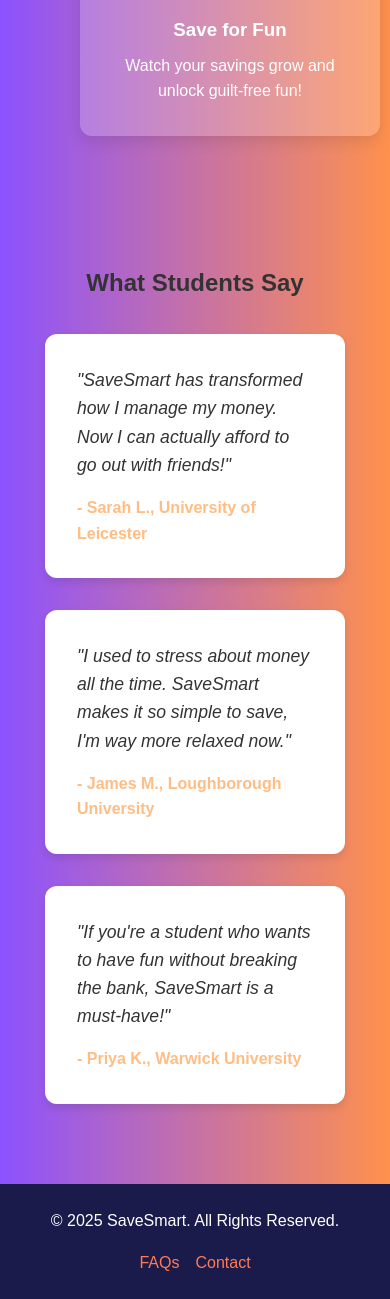
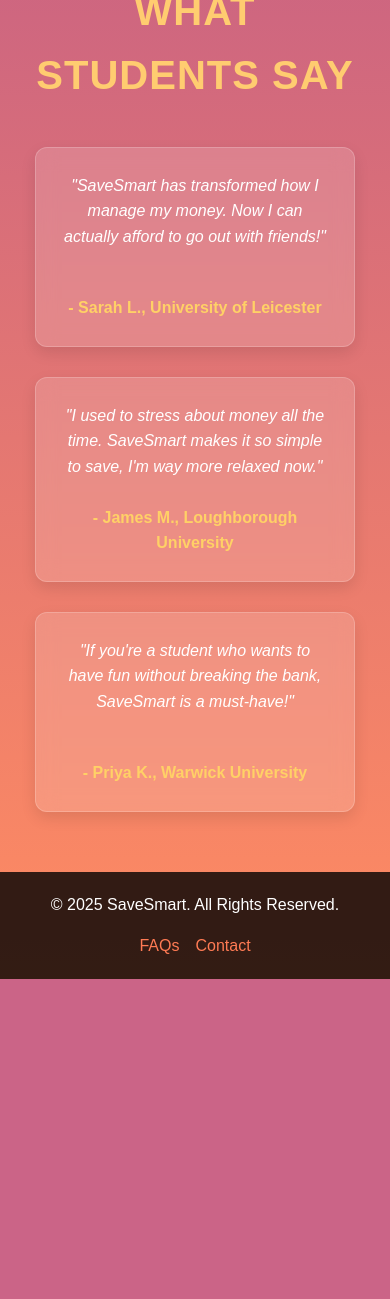
Before and after one commit to rezneac/Group6, a Flask app: page / in a window 390 px wide. Shown: the part 1720-3019 px from the top of the page. After the commit the page ends 2699 px from the top, so only its background shows below. Run offline with Flask 3, Linux system fonts and the light colour scheme.

Commit message:
redesigning the frontend!

```diff
--- a/static/styles.css
+++ b/static/styles.css
@@ -8,51 +8,65 @@
 
 body {
     line-height: 1.6;
-    color: #333;
+    font-family: 'Poppins', sans-serif;
+    margin: 0;
+    padding: 0;
+    display: flex;
+    flex-direction: column;
+    align-items: center;
+    justify-content: center;
+    min-height: 100vh;
+    background: linear-gradient(180deg, rgba(106, 13, 173, 0.9), rgba(255, 127, 80, 0.9)); /* Same as Hero */
+    color: white;
 }
 
 /* Header */
 header {
-    background-color: #1b1b4b;
-    color: #fff;
-    padding: 1rem 2rem;
-    position: sticky;
+    width: 100%;
+    position: fixed;
     top: 0;
-    z-index: 1000;
-    box-shadow: 0px 4px 6px rgba(0, 0, 0, 0.1);
+    left: 0;
+    background: rgba(0, 0, 0, 0.7); /* Semi-transparent for sleek look */
+    backdrop-filter: blur(5px); /* Frosted effect */
+    z-index: 100;
+    padding: 15px 0;
 }
 
 .navbar {
     display: flex;
     justify-content: space-between;
     align-items: center;
+    max-width: 1200px;
+    margin: 0 auto;
+    padding: 0 20px;
 }
 
 .logo {
-    font-size: 1.8rem;
+    font-size: 22px;
     font-weight: bold;
-    color: #ff7b54;
+    color: white;
     text-decoration: none;
 }
 
 .nav-links {
     display: flex;
-    gap: 1.5rem;
+    gap: 20px;
     list-style: none;
 }
-
-.nav-links li a {
-    color: #fff;
-    text-decoration: none;
-    padding: 0.5rem 1rem;
-    border-radius: 8px;
-    transition: background-color 0.3s ease, color 0.3s ease;
-    font-weight: 500;
+.nav-links li {
+    display: inline-block;
 }
 
-.nav-links li a:hover {
-    background-color: #ff7b54;
-    color: #2b2b52;
+.nav-links a {
+    color: white;
+    text-decoration: none;
+    font-size: 16px;
+    font-weight: 500;
+    transition: 0.3s;
+}
+
+.nav-links a:hover {
+    color: #FF7F50; /* Soft orange hover effect */
 }
 
 .hamburger {
@@ -158,106 +172,167 @@ header {
     background-color: #ff7b54;
 }
 
+/* Smooth Wave Section Divider */
 .features {
-    text-align: center;
-    padding: 3rem;
-    background: linear-gradient(to right, #8c52ff, #ff914d); /* Keep the gradient */
-    color: #fff; /* Ensure text is white for contrast */
+    position: relative;
+    background: none; /* Subtle transparency for depth */
+    backdrop-filter: blur(10px); /* Glass effect */
+    padding: 80px 10%;
+    border-radius: 30px; /* Soft, modern edges */
+    overflow: hidden;
 }
 
-.features-container {
-    display: grid;
-    grid-template-columns: repeat(auto-fit, minmax(300px, 1fr));
-    gap: 2rem;
-    margin-top: 0; /* Removed negative margin */
-    padding: 2rem; /* Added padding to the container */
+/* Wavy Divider */
+.features::before {
+    content: "";
+    position: absolute;
+    top: -50px;
+    left: 0;
+    width: 100%;
+    height: 100px;
+    background: url('your-wave.svg') no-repeat center center/cover;
 }
 
-.feature-card {
-    background-color: rgba(255, 255, 255, 0.2); /* Semi-transparent white */
-    border-radius: 12px;
-    box-shadow: 0 6px 15px rgba(0, 0, 0, 0.1);
-    overflow: hidden;
-    transition: transform 0.3s ease, box-shadow 0.3s ease;
+/* Feature Card Style */
+.feature {
     display: flex;
-    flex-direction: column;
-    justify-content: space-between; /* Distribute space between elements */
-    align-items: center; /* Center horizontally */
-    padding: 2rem; /* Add padding to the card content */
-    text-align: center; /* Center text within the card */
+    align-items: center;
+    gap: 20px;
+    padding: 30px;
+    background: rgba(255, 255, 255, 0.2); /* Translucent background */
+    border-radius: 20px;
+    box-shadow: 0 4px 20px rgba(0, 0, 0, 0.1);
+    backdrop-filter: blur(20px); /* More depth */
+    transition: transform 0.3s ease-in-out, box-shadow 0.3s ease-in-out;
+    margin-bottom: 30px;
 }
 
-.feature-card:hover {
-    transform: translateY(-10px);
-    box-shadow: 0 8px 20px rgba(0, 0, 0, 0.15);
+/* Hover Effect - Lifts Card & Adds Glow */
+.feature:hover {
+    transform: translateY(-5px);
+    box-shadow: 0 10px 30px rgba(0, 0, 0, 0.15);
 }
 
-.feature-card img {
-    width: 150px; /* Adjust image size */
-    height: 150px;
-    object-fit: contain; /* Make sure the image fits within the container */
-    margin-bottom: 1rem;
+/* Icon Styling */
+.icon img {
+    width: 60px;
+    transition: transform 0.3s ease-in-out;
 }
 
-.feature-card h3 {
-    margin-bottom: 0.5rem;
+/* Subtle Icon Animation */
+.feature:hover .icon img {
+    transform: scale(1.1) rotate(5deg);
 }
 
-.feature-card p {
-    flex-grow: 1; /* Allow the paragraph to take up available space */
+/* Gradient Glow Effect */
+.feature h3 {
+    font-size: 22px;
+    background: linear-gradient(45deg, #ff8c00, #ff1e56);
+    -webkit-background-clip: text;
+    -webkit-text-fill-color: transparent;
 }
 
-/* Testimonials */
-.testimonials {
-    text-align: center;
-    padding: 3rem;
-    background: linear-gradient(to right, #8c52ff, #ff914d);
-    background-color: #f9f9fb;
-    color: #333; /* Changed text color */
+/* Smooth Scroll Animations */
+.feature {
+    opacity: 0;
+    transform: translateY(30px);
+    transition: opacity 0.6s ease-out, transform 0.6s ease-out;
 }
 
+.feature:nth-child(1) { transition-delay: 0.2s; }
+.feature:nth-child(2) { transition-delay: 0.4s; }
+.feature:nth-child(3) { transition-delay: 0.6s; }
+
+.reveal .feature {
+    opacity: 1;
+    transform: translateY(0);
+}
+
+
+/* Testimonials Section */
+.testimonials {
+    padding: 60px 20px;
+    text-align: center;
+    background: none;
+    color: white;
+}
+
+/* Title Styling */
+.testimonials h2 {
+    font-size: 2.5rem;
+    color: #ffcc70; /* Soft golden accent for contrast */
+    margin-bottom: 40px;
+    font-weight: 700;
+    letter-spacing: 1px;
+    text-transform: uppercase;
+}
+
+/* Testimonial container */
 .testimonial-container {
-    max-width: 900px;
-    margin: 2rem auto;
     display: flex;
     flex-wrap: wrap;
     justify-content: center;
-    gap: 2rem;
+    gap: 30px;
+    max-width: 1200px;
+    margin: 0 auto;
 }
 
+/* Individual testimonial cards */
 .testimonial {
-    background-color: #fff; /* Changed background color */
-    padding: 2rem;
+    background: rgba(255, 255, 255, 0.15); /* Frosted glass effect */
+    border: 1px solid rgba(255, 255, 255, 0.2);
+    padding: 25px;
     border-radius: 12px;
-    box-shadow: 0 4px 8px rgba(0, 0, 0, 0.1);
-    width: 30%;
-    min-width: 300px;
-    text-align: left;
-    transition: transform 0.3s ease, box-shadow 0.3s ease;
+    box-shadow: 0 6px 15px rgba(0, 0, 0, 0.1);
+    width: 320px; /* Slightly wider for better readability */
+    min-height: 200px; /* Aligns cards properly */
+    transition: all 0.3s ease-in-out;
+    display: flex;
+    flex-direction: column;
+    justify-content: space-between;
+    text-align: center;
+    backdrop-filter: blur(10px);
 }
 
+/* Hover effect */
 .testimonial:hover {
-    transform: translateY(-5px); /* Lift up on hover */
-    box-shadow: 0 6px 12px rgba(0, 0, 0, 0.15); /* More prominent shadow */
+    transform: translateY(-5px) scale(1.03);
+    box-shadow: 0 10px 25px rgba(0, 0, 0, 0.2);
 }
 
+/* Testimonial text */
 .testimonial p {
+    font-size: 1rem;
+    color: white;
+    line-height: 1.6;
     font-style: italic;
-    font-size: 1.1rem;
-    margin-bottom: 1rem;
+    margin-bottom: 15px;
+    font-weight: 500;
 }
 
+/* Name and university */
 .testimonial h4 {
-    font-weight: bold;
-    color: #ffbd84; /* Highlight the name/title */
+    font-weight: 600;
+    color: #ffd166; /* Warm yellow accent for a premium look */
+    font-size: 1rem;
+    text-align: center;
+    margin-top: 10px;
 }
 
+/* Responsive Design */
+@media (max-width: 768px) {
+    .testimonial-container {
+        flex-direction: column;
+        align-items: center;
+    }
+}
 /* Footer */
 footer {
-    background-color: #1b1b4b;
-    color: #fff;
-    padding: 1.5rem;
+    width: 100%;
+    background: rgba(0, 0, 0, 0.8);
     text-align: center;
+    padding: 20px;
+    margin-top: auto;
 }
 
 .footer-links {
--- a/templates/faqs.html
+++ b/templates/faqs.html
@@ -22,7 +22,7 @@
 
         <div class="faq-container">
             <div class="faq-item">
-                <div class="faq-accordion-header" onclick="toggleFAQAccordion(this)">
+                <div class="faq-accordion-header" onclick="toggleFAQ(this)">
                     <span>How does SaveSmart help me manage my savings?</span>
                     <span class="faq-accordion-icon">+</span>
                 </div>
@@ -32,7 +32,7 @@
             </div>
 
             <div class="faq-item">
-                <div class="faq-accordion-header" onclick="toggleFAQAccordion(this)">
+                <div class="faq-accordion-header" onclick="toggleFAQ(this)">
                     <span>Is SaveSmart free to use?</span>
                     <span class="faq-accordion-icon">+</span>
                 </div>
@@ -42,7 +42,7 @@
             </div>
 
             <div class="faq-item">
-                <div class="faq-accordion-header" onclick="toggleFAQAccordion(this)">
+                <div class="faq-accordion-header" onclick="toggleFAQ(this)">
                     <span>Can I set up multiple savings goals?</span>
                     <span class="faq-accordion-icon">+</span>
                 </div>
--- a/templates/index.html
+++ b/templates/index.html
@@ -31,23 +31,23 @@
         </section>
 
         <section class="features">
-            <h2>How It Works</h2>
-            <div class="features-container">
-                <div class="feature-card">
-                    <img src="images/upload.jpg" alt="Upload">
-                    <h3>Upload Your Receipts</h3>
-                    <p>Snap a pic, upload, and let the savings begin!</p>
-                </div>
-                <div class="feature-card">
-                    <img src="images/suggestions.jpg" alt="Suggestions">
-                    <h3>Get Smart Suggestions</h3>
-                    <p>Discover cheaper alternatives and where to find them.</p>
-                </div>
-                <div class="feature-card">
-                    <img src="images/save.jpg" alt="Save">
-                    <h3>Save for Fun</h3>
-                    <p>Watch your savings grow and unlock guilt-free fun!</p>
-                </div>
+            <h2>how it workss</h2>
+            <div class="feature">
+                <div class="icon"><img src="your-icon1.svg" alt="Feature 1"></div>
+                <h3>Smart Budgeting</h3>
+                <p>Automate your savings with AI-powered budget tracking.</p>
+            </div>
+
+            <div class="feature">
+                <div class="icon"><img src="your-icon2.svg" alt="Feature 2"></div>
+                <h3>Dynamic Insights</h3>
+                <p>Real-time analytics to keep your finances in check.</p>
+            </div>
+
+            <div class="feature">
+                <div class="icon"><img src="your-icon3.svg" alt="Feature 3"></div>
+                <h3>Auto-Savings</h3>
+                <p>Round up spare change & grow your savings effortlessly.</p>
             </div>
         </section>
 
@@ -87,6 +87,18 @@
                 $('.nav-links').toggleClass('active');
             });
         });
+//features
+        document.addEventListener("DOMContentLoaded", function() {
+    const featuresSection = document.querySelector(".features");
+    function revealFeatures() {
+        const rect = featuresSection.getBoundingClientRect();
+        if (rect.top < window.innerHeight * 0.8) {
+            featuresSection.classList.add("reveal");
+        }
+    }
+    window.addEventListener("scroll", revealFeatures);
+    revealFeatures(); // Trigger on load
+});
     </script>
 </body>
 
```
Also changed, not shown: other parts of static/styles.css (+24 -12 lines).
